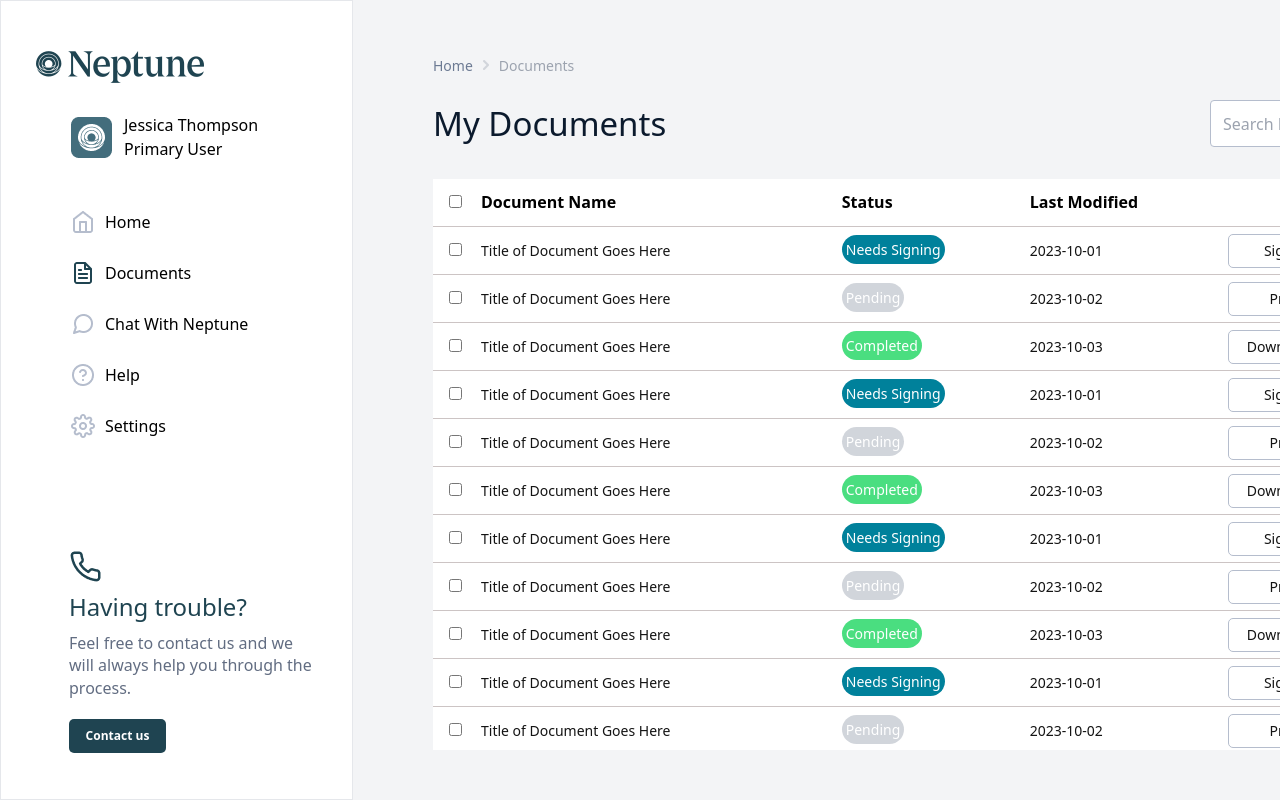
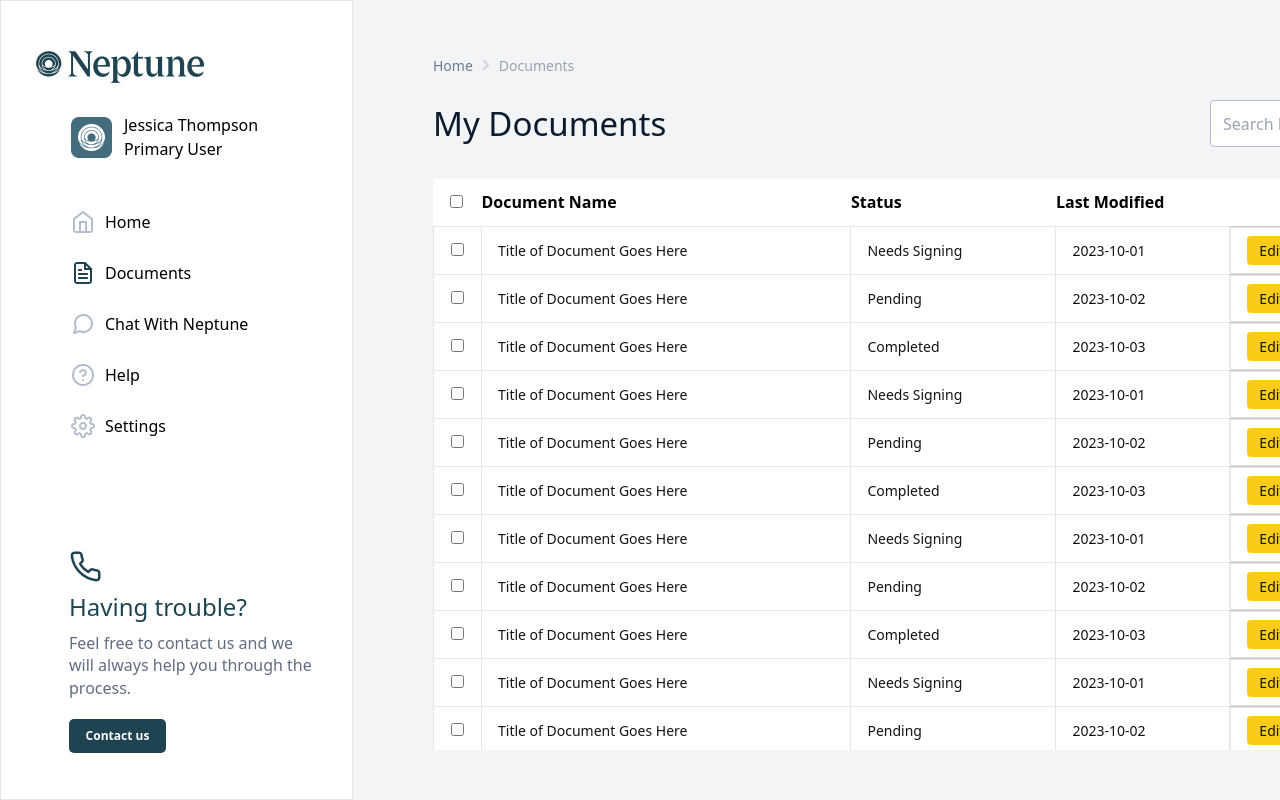
Before and after one commit to deepaksingh8174/React01, a React (Vite) app: page / in a window 1280 px wide. Shown: the top 800 px of the page. Built offline with nearby package versions, Linux system fonts and the light colour scheme.

Commit message:
Added update and delete icon

```diff
--- a/src/App.jsx
+++ b/src/App.jsx
@@ -2,13 +2,40 @@ import { Header, Sidebar, Document } from "./component"
 import './App.css'
 import { useState } from "react";
 
+
+ const intialDocuments = [
+  { name: 'Title of Document Goes Here', status: 'Needs Signing', lastModified: '2023-10-01' },
+  { name: 'Title of Document Goes Here', status: 'Pending', lastModified: '2023-10-02' },
+  { name: 'Title of Document Goes Here', status: 'Completed', lastModified: '2023-10-03' },
+  { name: 'Title of Document Goes Here', status: 'Needs Signing', lastModified: '2023-10-01' },
+  { name: 'Title of Document Goes Here', status: 'Pending', lastModified: '2023-10-02' },
+  { name: 'Title of Document Goes Here', status: 'Completed', lastModified: '2023-10-03' },
+  { name: 'Title of Document Goes Here', status: 'Needs Signing', lastModified: '2023-10-01' },
+  { name: 'Title of Document Goes Here', status: 'Pending', lastModified: '2023-10-02' },
+  { name: 'Title of Document Goes Here', status: 'Completed', lastModified: '2023-10-03' },
+  { name: 'Title of Document Goes Here', status: 'Needs Signing', lastModified: '2023-10-01' },
+  { name: 'Title of Document Goes Here', status: 'Pending', lastModified: '2023-10-02' },
+  { name: 'Title of Document Goes Here', status: 'Completed', lastModified: '2023-10-03' },
+  { name: 'Title of Document Goes Here', status: 'Needs Signing', lastModified: '2023-10-01' },
+  { name: 'Testing89', status: 'Pending', lastModified: '2023-10-02' },
+  { name: 'Testing67', status: 'Completed', lastModified: '2023-10-03' },
+  { name: 'Testing1234', status: 'Needs Signing', lastModified: '2023-10-01' },
+  { name: 'Testing45', status: 'Pending', lastModified: '2023-10-02' },
+  { name: 'testing123', status: 'Completed', lastModified: '2023-10-03' },
+  { name: 'Testing', status: 'Needs Signing', lastModified: '2023-10-01' },
+  { name: 'test', status: 'Pending', lastModified: '2023-10-02' },
+  { name: 'Title of Document Goes Name', status: 'Completed', lastModified: '2023-10-03' },
+];
 
 
 
 
 function App() {
 
+  console.log("documents:", );
+
   const [search, setSearch] = useState("");
+  const [documents, setDocuments] = useState([...intialDocuments]);
 
   return (
     <>
@@ -16,7 +43,7 @@ function App() {
       <Sidebar />
       <div>
       <Header setSearch={setSearch} />
-      <Document search={search} />
+      <Document search={search} documents={documents} setDocuments={setDocuments} />
        </div>
     </div>
     </>
--- a/src/component/Documents/Document.jsx
+++ b/src/component/Documents/Document.jsx
@@ -1,33 +1,40 @@
-import React from 'react';
+import React, { useState } from "react";
+import deleteIcon from '../../assets/delete.png';
 import './document.css';
-
-const documents = [
-  { name: 'Title of Document Goes Here', status: 'Needs Signing', lastModified: '2023-10-01' },
-  { name: 'Title of Document Goes Here', status: 'Pending', lastModified: '2023-10-02' },
-  { name: 'Title of Document Goes Here', status: 'Completed', lastModified: '2023-10-03' },
-  { name: 'Title of Document Goes Here', status: 'Needs Signing', lastModified: '2023-10-01' },
-  { name: 'Title of Document Goes Here', status: 'Pending', lastModified: '2023-10-02' },
-  { name: 'Title of Document Goes Here', status: 'Completed', lastModified: '2023-10-03' },
-  { name: 'Title of Document Goes Here', status: 'Needs Signing', lastModified: '2023-10-01' },
-  { name: 'Title of Document Goes Here', status: 'Pending', lastModified: '2023-10-02' },
-  { name: 'Title of Document Goes Here', status: 'Completed', lastModified: '2023-10-03' },
-  { name: 'Title of Document Goes Here', status: 'Needs Signing', lastModified: '2023-10-01' },
-  { name: 'Title of Document Goes Here', status: 'Pending', lastModified: '2023-10-02' },
-  { name: 'Title of Document Goes Here', status: 'Completed', lastModified: '2023-10-03' },
-  { name: 'Title of Document Goes Here', status: 'Needs Signing', lastModified: '2023-10-01' },
-  { name: 'Testing89', status: 'Pending', lastModified: '2023-10-02' },
-  { name: 'Testing67', status: 'Completed', lastModified: '2023-10-03' },
-  { name: 'Testing1234', status: 'Needs Signing', lastModified: '2023-10-01' },
-  { name: 'Testing45', status: 'Pending', lastModified: '2023-10-02' },
-  { name: 'testing123', status: 'Completed', lastModified: '2023-10-03' },
-  { name: 'Testing', status: 'Needs Signing', lastModified: '2023-10-01' },
-  { name: 'test', status: 'Pending', lastModified: '2023-10-02' },
-  { name: 'Title of Document Goes Name', status: 'Completed', lastModified: '2023-10-03' },
-];
 
 
 
-const Document = ({search}) => {
+
+
+const Document = ({search, documents, setDocuments}) => {
+
+
+const [editingIndexes, setEditingIndexes] = useState([]);
+const [tempNames, setTempNames] = useState({});
+
+  const handleEdit = (index, name) => {
+    setEditingIndexes([...editingIndexes, index]);
+    setTempNames({ ...tempNames, [index]: name });
+  };
+
+  const handleSave = (index) => {
+    const updatedDocs = [...documents];
+    updatedDocs[index].name = tempNames[index];
+    setDocuments(updatedDocs);
+
+    setEditingIndexes(editingIndexes.filter((i) => i !== index));
+    const { [index]: removed, ...rest } = tempNames;
+    setTempNames(rest);
+  };
+
+  const handleChange = (index, value) => {
+    setTempNames({ ...tempNames, [index]: value });
+  };
+
+ const handleDelete = (index) => {
+    setDocuments(documents.filter((_, i) => i !== index));
+  };
+
 
   let filteredDocuments = documents;
   if (search) {
@@ -35,6 +42,9 @@ const Document = ({search}) => {
         doc.name.toLowerCase().includes(search.toLowerCase())
     );
   }
+
+
+
 
   return (
     <>
@@ -50,20 +60,61 @@ const Document = ({search}) => {
                     </tr>
                 </thead>
                 <tbody className='document-body'>
-                    {filteredDocuments.map((doc, index) => (
-                        <tr key={index}>
-                        <td><input type="checkbox" /></td>
-                        <td>{doc.name}</td>
-                        <td className='flex items-center'>
-                            <button className={`p-1 rounded-3xl text-white text-center mt-2 cursor-pointer ${doc.status === 'Needs Signing' ? 'bg-neptune-500' : doc.status === 'Pending' ? 'bg-gray-300 text-black' : 'bg-green-400 text-black'}`}> {doc.status}</button>
-                        </td>
-                        <td>{doc.lastModified}</td>
-                         <td>
-                             <button className='document-button'>{doc.status === 'Needs Signing' ? 'Sign Now' : doc.status === 'Pending' ? 'Preview' : 'Download PDF'}</button>
-                        </td>
-                        </tr>
-                    ))}
-                </tbody>
+                   {filteredDocuments.map((doc, index) => {
+            const isEditing = editingIndexes.includes(index);
+            return (
+              <tr key={index} className="border-b hover:bg-gray-50">
+                <td className="border px-4 py-2 text-center">
+                  <input type="checkbox" />
+                </td>
+
+                <td className="border px-4 py-2">
+                  {isEditing ? (
+                    <input
+                      type="text"
+                      value={tempNames[index]}
+                      onChange={(e) => handleChange(index, e.target.value)}
+                      className="border px-2 py-1 rounded w-full focus:outline-none focus:ring-2 focus:ring-blue-400"
+                    />
+                  ) : (
+                    doc.name
+                  )}
+                </td>
+
+                <td className="border px-4 py-2">{doc.status}</td>
+                <td className="border px-4 py-2">{doc.lastModified}</td>
+
+                <td className="border px-4 py-2 flex gap-10">
+                  {isEditing ? (
+                    <button
+                      onClick={() => handleSave(index)}
+                      className="bg-blue-500 text-white px-3 py-1 rounded hover:bg-blue-600"
+                    >
+                      Save
+                    </button>
+                  ) : (
+                    <button
+                      onClick={() => handleEdit(index, doc.name)}
+                      className="bg-yellow-400 px-3 py-1 rounded hover:bg-yellow-500"
+                    >
+                      Edit
+                    </button>
+                  )}
+
+                  {!isEditing && (
+                    <button
+                      onClick={() => handleDelete(index)}
+                      className="p-1 rounded hover:bg-red-100"
+                      title="Delete"
+                    >
+                      <img src={deleteIcon} alt="Delete" className="h-5 w-5" />
+                    </button>
+                  )}
+                </td>
+              </tr>
+            );
+          })}
+        </tbody>
             </table>
         </div>
     </>
```
Also changed, not shown: src/assets/delete.png (added).
